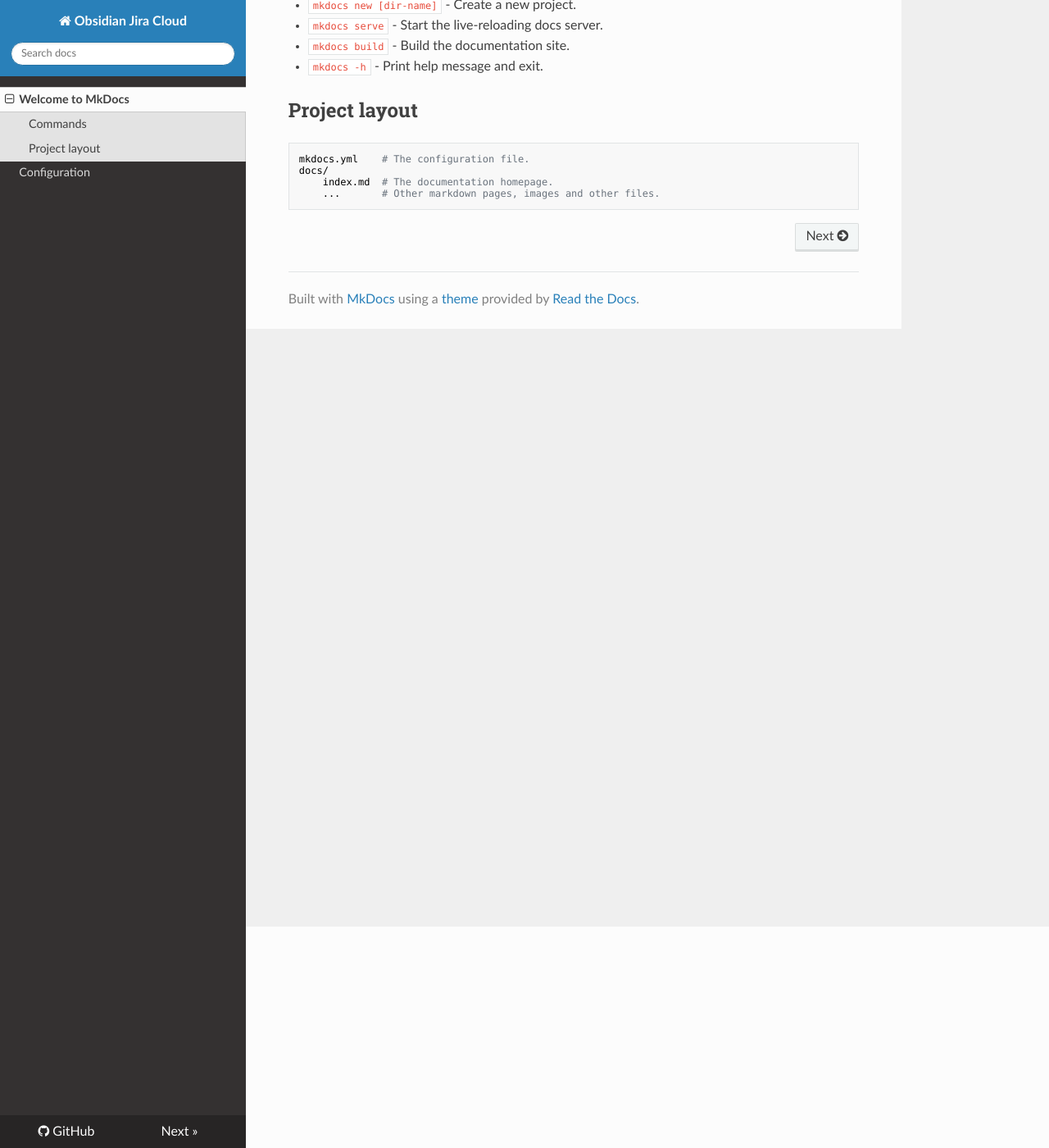
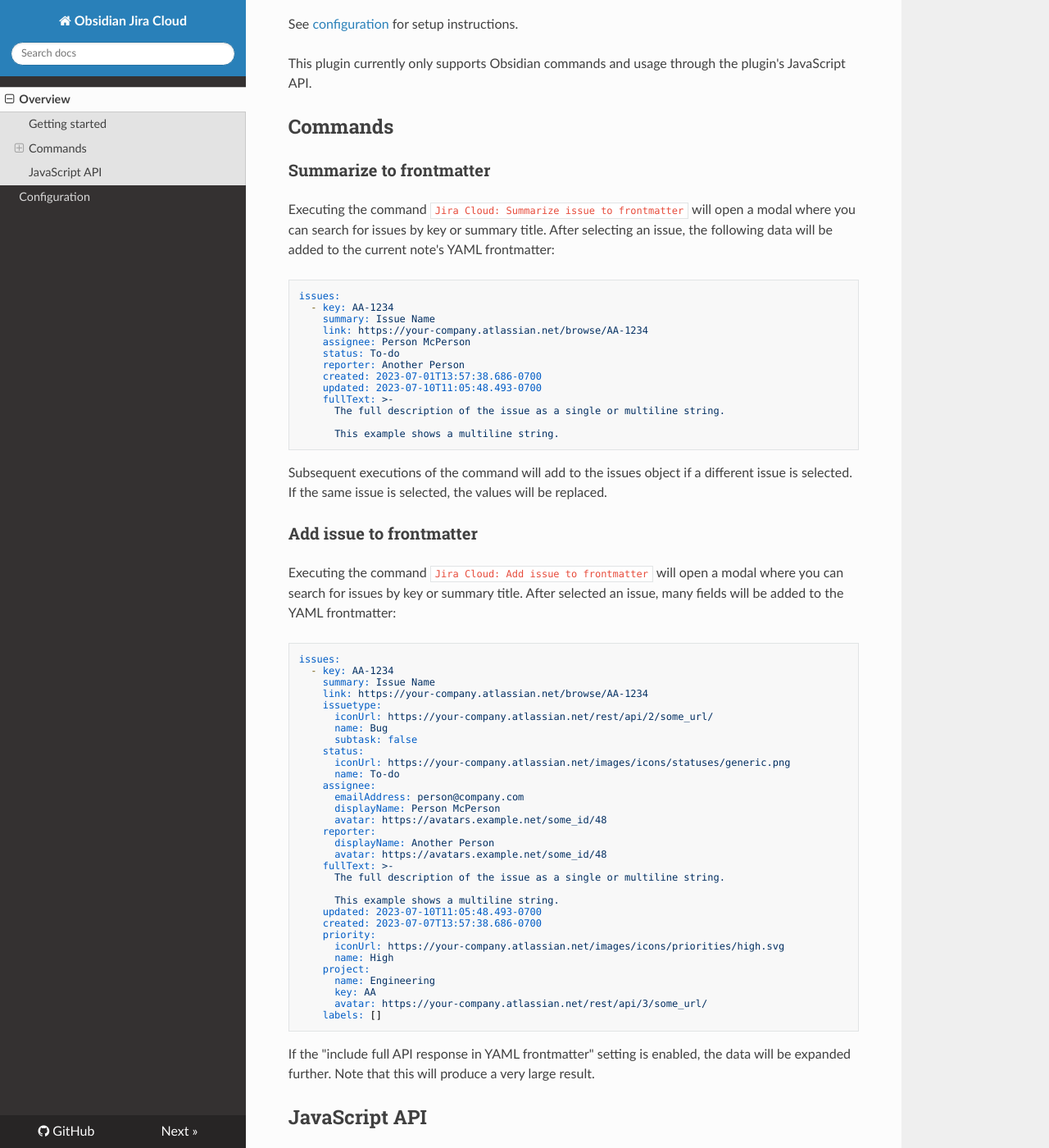
Before and after one commit to nathonius/obsidian-jira-cloud, an MkDocs documentation site: the page built from doc/docs/index.md, in a window 1280 px wide and 1400 px high, scrolled down 270 px. Shown: the whole window at 82% size. Built offline with MkDocs 1.6.1, drawn with Linux system fonts in a browser that asks for light colours; nearby versions of some CDN libraries; a style sheet for code colours, icons or effects is not loaded; some of the changed text lies outside the part shown.

Commit message:
feat: add overview documentation

````diff
--- a/doc/docs/index.md
+++ b/doc/docs/index.md
@@ -1,17 +1,95 @@
-# Welcome to MkDocs
+# Overview
 
-For full documentation visit [mkdocs.org](https://www.mkdocs.org).
+Obsidian Jira Cloud connects your Jira issues to Obsidian. Issues can be added to frontmatter or accessed via the plugin API.
+
+## Getting started
+
+See [configuration](configuration.md) for setup instructions.
+
+This plugin currently only supports Obsidian commands and usage through the plugin's JavaScript API.
 
 ## Commands
 
-* `mkdocs new [dir-name]` - Create a new project.
-* `mkdocs serve` - Start the live-reloading docs server.
-* `mkdocs build` - Build the documentation site.
-* `mkdocs -h` - Print help message and exit.
+### Summarize to frontmatter
 
-## Project layout
+Executing the command `Jira Cloud: Summarize issue to frontmatter` will open a modal where you can search for issues by key or summary title. After selecting an issue, the following data will be added to the current note's YAML frontmatter:
 
-    mkdocs.yml    # The configuration file.
-    docs/
-        index.md  # The documentation homepage.
-        ...       # Other markdown pages, images and other files.
+```yaml
+issues:
+  - key: AA-1234
+    summary: Issue Name
+    link: https://your-company.atlassian.net/browse/AA-1234
+    assignee: Person McPerson
+    status: To-do
+    reporter: Another Person
+    created: 2023-07-01T13:57:38.686-0700
+    updated: 2023-07-10T11:05:48.493-0700
+    fullText: >-
+      The full description of the issue as a single or multiline string.
+
+      This example shows a multiline string.
+```
+
+Subsequent executions of the command will add to the issues object if a different issue is selected. If the same issue is selected, the values will be replaced.
+
+### Add issue to frontmatter
+
+Executing the command `Jira Cloud: Add issue to frontmatter` will open a modal where you can search for issues by key or summary title. After selected an issue, many fields will be added to the YAML frontmatter:
+
+```yaml
+issues:
+  - key: AA-1234
+    summary: Issue Name
+    link: https://your-company.atlassian.net/browse/AA-1234
+    issuetype:
+      iconUrl: https://your-company.atlassian.net/rest/api/2/some_url/
+      name: Bug
+      subtask: false
+    status:
+      iconUrl: https://your-company.atlassian.net/images/icons/statuses/generic.png
+      name: To-do
+    assignee:
+      emailAddress: person@company.com
+      displayName: Person McPerson
+      avatar: https://avatars.example.net/some_id/48
+    reporter:
+      displayName: Another Person
+      avatar: https://avatars.example.net/some_id/48
+    fullText: >-
+      The full description of the issue as a single or multiline string.
+
+      This example shows a multiline string.
+    updated: 2023-07-10T11:05:48.493-0700
+    created: 2023-07-07T13:57:38.686-0700
+    priority:
+      iconUrl: https://your-company.atlassian.net/images/icons/priorities/high.svg
+      name: High
+    project:
+      name: Engineering
+      key: AA
+      avatar: https://your-company.atlassian.net/rest/api/3/some_url/
+    labels: []
+```
+
+If the "include full API response in YAML frontmatter" setting is enabled, the data will be expanded further. Note that this will produce a very large result.
+
+## JavaScript API
+
+This plugin exposes an API that can be used with other plugins. It can be accessed via `app.plugins.plugins['jira-cloud'].api`. See the API class [here](https://github.com/OfficerHalf/obsidian-jira-cloud/blob/main/src/api.ts).
+
+For example, the following [Templater](https://github.com/SilentVoid13/Templater) template adds an issue inside a callout, with the callout type configured using the [Admonition](https://github.com/javalent/admonitions) plugin.
+
+```text
+<%* const issue = await app.plugins.plugins['jira-cloud'].api.getIssue() %>
+
+> [!Issue<% issue.issuetype.name %>] <% `${issue.key}: ${issue.summary}` %>
+> <% `**Status:** ${issue.status.name} **Assigned to:** ${issue.assignee.displayName}` %>
+>
+> <% issue.fullText.split('\n').join('\n> ') %>
+```
+
+This could produce a callout like this:
+
+![Callout example](assets/api-callout-example.png)
+
+<!-- For more examples, check the [examples folder](doc/exmaples). -->
````
Also changed, not shown: doc/docs/assets/api-callout-example.png (renamed from doc/image.png).
